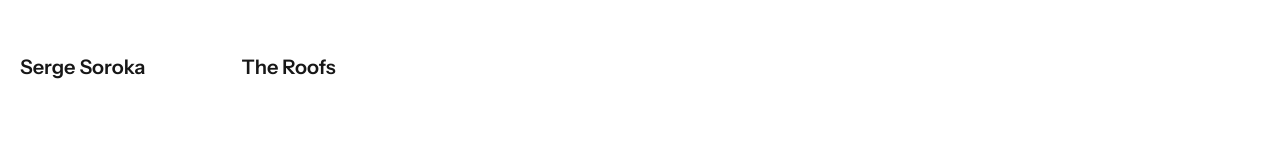
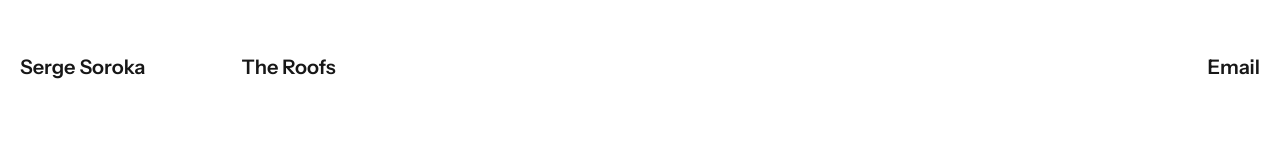
Before and after one commit to sergesoroka/sergegallery, a Next.js app: page / in a window 1280 px wide. Shown: the top 160 px of the page. Built offline with nearby package versions, Linux system fonts and the light colour scheme.

Commit message:
Email is added

```diff
--- a/app/page.tsx
+++ b/app/page.tsx
@@ -3,9 +3,14 @@ import Image from "next/image";
 export default function Home() {
   return (
     <main className="mx-5 my-13">
-      <header className="flex mb-24  items-center justify-start gap-24">
-        <h1>Serge Soroka</h1>
-        <h2 className="">The Roofs</h2>
+      <header className="flex mb-24  items-center justify-between gap-24">
+        <div className="flex items-center justify-start gap-24">
+          <h1>Serge Soroka</h1>
+          <h2 className="">The Roofs</h2>
+        </div>
+        <p>
+          <a href="mailto:sergesoroka@gmail.com">Email</a>
+        </p>
       </header>
       <div className="grid grid-cols-1 gap-5 gap-y-24 md:grid-cols-2 lg:grid-cols-3 ">
         <div>
```
